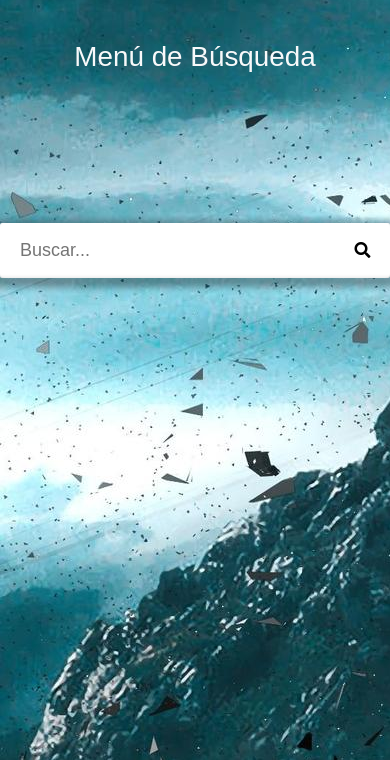
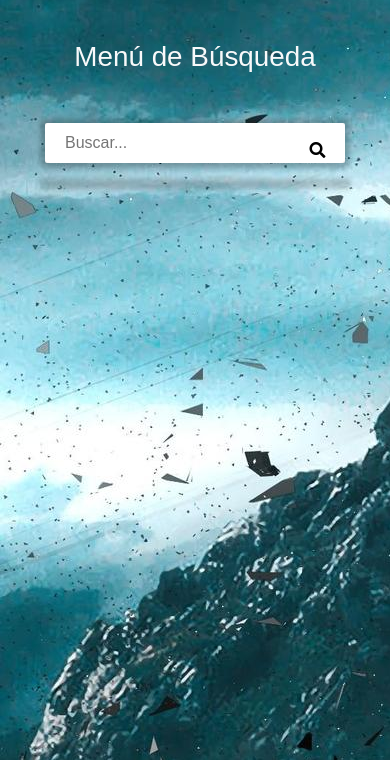
Before and after one commit to mostpalone5291/examen-final, a website: page html/info.html in a window 390 px wide. Shown: the part 84-844 px from the top of the page. Drawn offline with nearby package versions, Linux system fonts and the light colour scheme.

Commit message:
cambios en el css

```diff
--- a/css/info.css
+++ b/css/info.css
@@ -17,6 +17,7 @@ body {
 
 .wrapper {
   max-width: 450px;
+  width: 90%; /* Ajustar el ancho del contenedor al 90% */
   margin: 150px auto;
 }
 
@@ -82,3 +83,29 @@ body {
   color: black;
   cursor: pointer;
 }
+
+@media (max-width: 991px) {
+  .wrapper {
+    max-width: 400px;
+    margin: 100px auto;
+  }
+
+  .search-input input {
+    height: 50px;
+    font-size: 18px;
+  }
+}
+
+/* Estilos para pantallas pequeñas */
+
+@media (max-width: 767px) {
+  .wrapper {
+    max-width: 300px;
+    margin: 50px auto;
+  }
+
+  .search-input input {
+    height: 40px;
+    font-size: 16px;
+  }
+}
```
